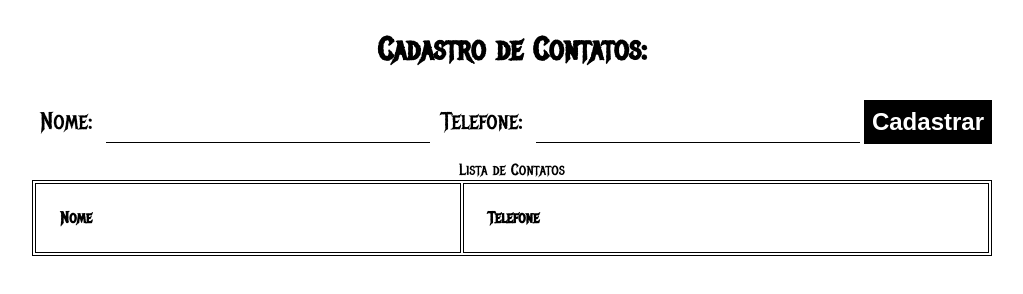
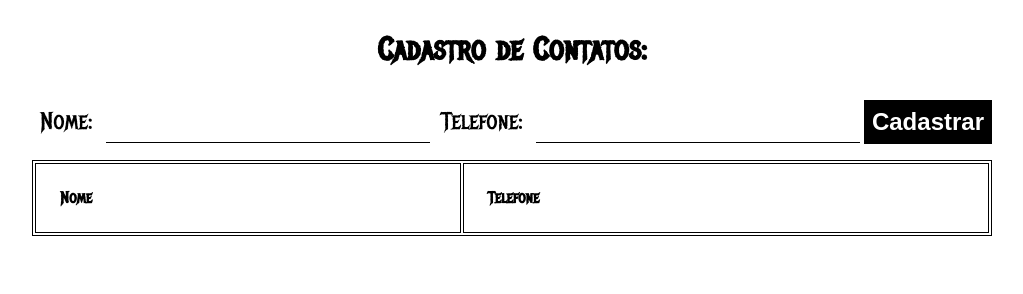
Before and after one commit to Panteneos/Projeto-2, a plain HTML site: page index.html in a window 1280 px wide. Shown: the whole page, without its empty margins (128-1151 px from the left). Drawn offline with Linux system fonts and the light colour scheme.

Commit message:
finalizado

```diff
--- a/index.html
+++ b/index.html
@@ -26,7 +26,6 @@
             </form>
         </header>
         <table id="tabelaContatos">
-            <caption>Lista de Contatos</caption>
             <thead>
                 <tr>
                     <th>Nome</th>
```
